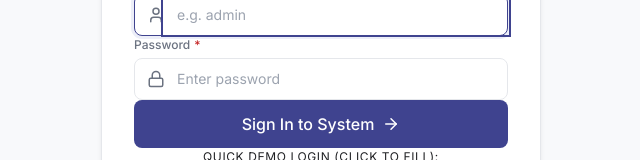
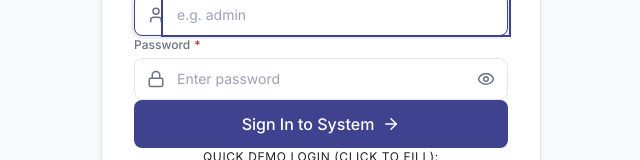
Before and after one commit to Pinkal6191/Vahanvati_gruh_udhyog, a React (Vite) app in the folder frontend/: page /login in a window 1280 px wide. Shown: the part 394-554 px from the top of the page, without its empty margins (319-959 px from the left). Built offline with nearby package versions, Linux system fonts and the light colour scheme; no server answers.

Commit message:
fix(auth): add password show/hide toggle and ensure demo login credentials compatibility

```diff
--- a/frontend/src/features/auth/LoginPage.css
+++ b/frontend/src/features/auth/LoginPage.css
@@ -104,3 +104,19 @@
 .prod-icon {
   color: var(--color-warning-600);
 }
+
+.password-toggle-btn {
+  background: transparent;
+  border: none;
+  padding: 0;
+  cursor: pointer;
+  color: var(--color-gray-400);
+  display: flex;
+  align-items: center;
+  justify-content: center;
+  transition: color var(--transition-fast);
+}
+
+.password-toggle-btn:hover {
+  color: var(--color-primary-700);
+}
--- a/frontend/src/features/auth/LoginPage.tsx
+++ b/frontend/src/features/auth/LoginPage.tsx
@@ -1,6 +1,6 @@
 import React, { useState } from 'react';
 import { useNavigate, useLocation } from 'react-router-dom';
-import { User, Lock, ArrowRight, ShieldCheck, Store, ChefHat } from 'lucide-react';
+import { User, Lock, Eye, EyeOff, ArrowRight, ShieldCheck, Store, ChefHat } from 'lucide-react';
 import { useAuth } from '../../hooks/useAuth';
 import { useToast } from '../../hooks/useToast';
 import { Input } from '../../components/forms/Input/Input';
@@ -16,6 +16,7 @@ export const LoginPage: React.FC = () => {
 
   const [username, setUsername] = useState('');
   const [password, setPassword] = useState('');
+  const [showPassword, setShowPassword] = useState(false);
   const [errorMessage, setErrorMessage] = useState<string | null>(null);
 
   const from = (location.state as { from?: { pathname: string } })?.from?.pathname || '/dashboard';
@@ -82,12 +83,24 @@ export const LoginPage: React.FC = () => {
         <Input
           label="Password"
           id="password"
-          type="password"
+          type={showPassword ? 'text' : 'password'}
           value={password}
           onChange={(e) => setPassword(e.target.value)}
           placeholder="Enter password"
           isRequired
           leftIcon={<Lock size={18} />}
+          rightIcon={
+            <button
+              type="button"
+              className="password-toggle-btn"
+              onClick={() => setShowPassword((prev) => !prev)}
+              aria-label={showPassword ? 'Hide password' : 'Show password'}
+              title={showPassword ? 'Hide password' : 'Show password'}
+              tabIndex={-1}
+            >
+              {showPassword ? <EyeOff size={18} /> : <Eye size={18} />}
+            </button>
+          }
           autoComplete="current-password"
         />
 
@@ -133,7 +146,7 @@ export const LoginPage: React.FC = () => {
           <button
             type="button"
             className="demo-btn"
-            onClick={() => handleDemoFill('production', 'Prod@123')}
+            onClick={() => handleDemoFill('production', 'Production@123')}
           >
             <ChefHat size={14} className="demo-icon prod-icon" />
             <div className="demo-btn-text">
```
Also changed, not shown: 1 other file (tests, documents, lock files or other folders).
